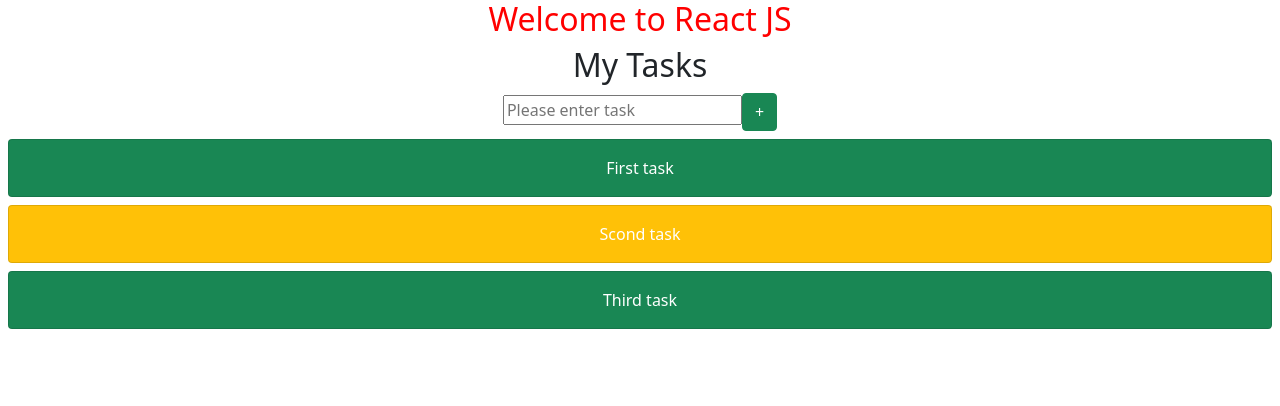
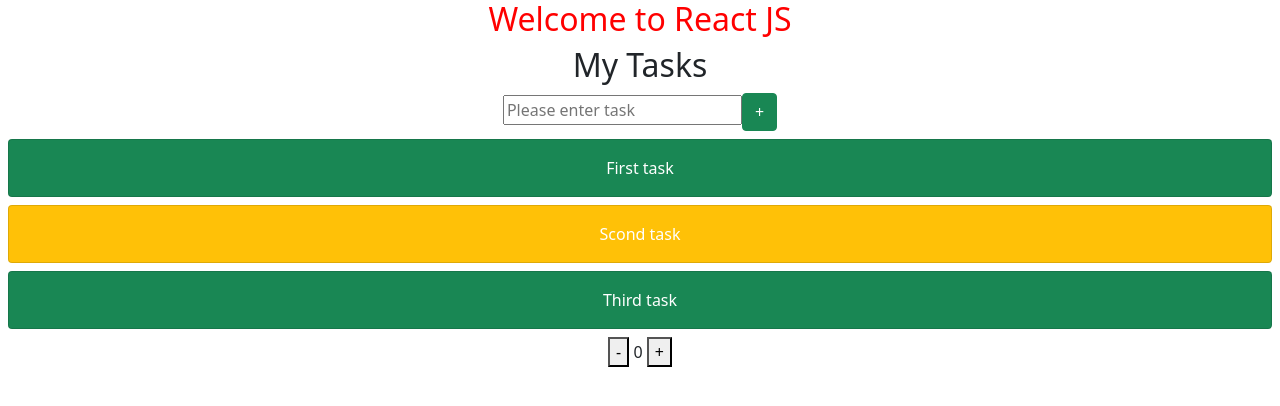
Before and after one commit to superdev905/React-Crash-Course, a React (Create React App) app: page / in a window 1280 px wide. Shown: the top 406 px of the page. Built offline with nearby package versions, Linux system fonts and the light colour scheme.

Commit message:
Counter Appp Done

```diff
--- a/src/App.js
+++ b/src/App.js
@@ -4,6 +4,7 @@
 import './assets/style.css';
 import ChildComponent from './components/ChildComponent';
 import TaskList from './components/TaskList';
+import Counter from './components/Counter';
 
 function App() {
 
@@ -23,6 +24,7 @@
       <h2 className="name">Welcome to React JS</h2>
       {/* <ChildComponent name={name} address={address} setName={(val) => anotherFunc(val)} /> */}
       <TaskList />
+      <Counter />
     </div>
   );
 }
--- /dev/null
+++ b/src/components/Counter.jsx
@@ -0,0 +1,26 @@
+import React, {useState} from 'react';
+
+const Counter = () => {
+    const [counter, setCounter] = useState(0);
+
+    const increment = () => {
+        setCounter(counter + 1);
+    }
+
+    const decrement = () => {
+        if (counter > 0) {
+            setCounter(counter - 1);
+        }
+    }
+
+    return (
+        <p>
+
+            <button onClick={decrement}>-</button>
+            {" "} {counter} {" "}
+            <button onClick={increment}>+</button>
+        </p>
+     );
+}
+
+export default Counter;
```
